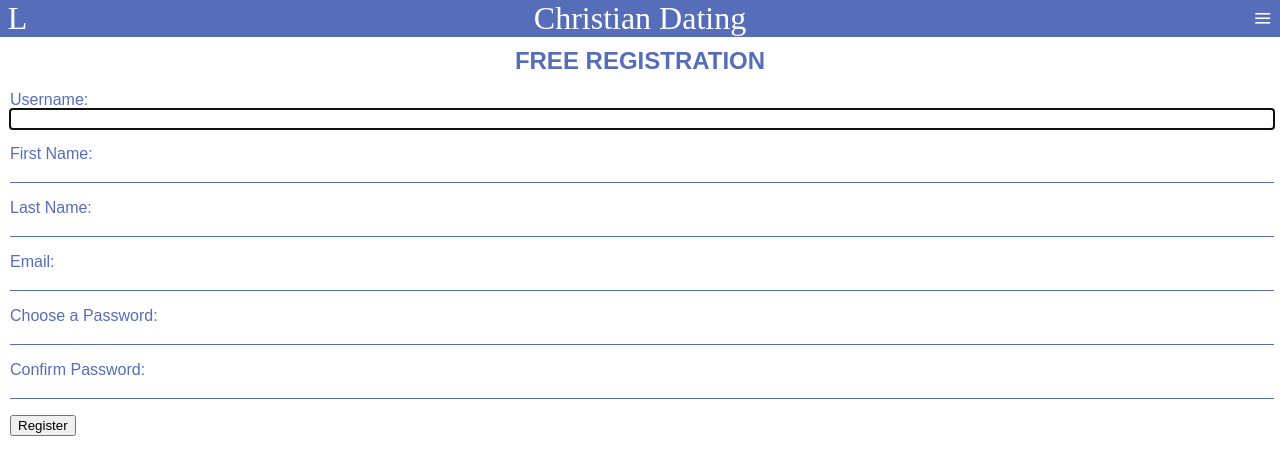
After one commit to andrewhstead/dating-site, a Django app: page /register/ in a window 1280 px wide. The commit adds this page. Shown: the top 475 px of the page. Run offline with Django 3.2, Linux system fonts and the light colour scheme; some web fonts are replaced.

Commit message:
Created user registration form.

```diff
--- a/datingsite/urls.py
+++ b/datingsite/urls.py
@@ -16,8 +16,10 @@ Including another URLconf
 from django.contrib import admin
 from django.urls import path
 from home import views as home_views
+from users import views as user_views
 
 urlpatterns = [
     path(r'', home_views.home_page, name='home'),
     path('admin/', admin.site.urls),
+    path('register/', user_views.register, name='register'),
 ]
--- a/static/css/default.css
+++ b/static/css/default.css
@@ -28,6 +28,44 @@ header {
     margin: auto 5px;
 }
 
+.page-header {
+    text-align: center;
+    font-size: 1.5em;
+    font-weight: bold;
+    color: #566dba;
+}
+
+.helptext, .errorlist {
+    font-size: 0.8em;
+    color: #566dba;
+}
+
+label {
+    color: #566dba;
+}
+
+input {
+    display: block;
+    padding: 2px;
+    border: none;
+    border-bottom: 1px solid #566dba;
+    width: 100%;
+}
+
+.default-button {
+    text-align: center;
+}
+
+#site-logo {
+    position: absolute;
+    left: 0;
+}
+
+#menu-button {
+    position: absolute;
+    right: 0;
+}
+
 /* Styles for the main menu */
 #main-menu {
     display: none;
--- a/templates/base.html
+++ b/templates/base.html
@@ -8,7 +8,8 @@
 
 	<title>
         {% block name %}
-	    {% endblock %}
+            {{ page_name }}
+        {% endblock %}
          | Christian Dating
     </title>
 
@@ -22,7 +23,7 @@
 
     <header>
 
-        <div class="header-icon">
+        <div id="site-logo" class="header-icon">
             L
         </div>
 
@@ -47,13 +48,13 @@
 	        <a class="menu-link" href="">Messages</a>
             <a class="menu-link" href="">Log Out</a>
         {% else %}
-            <a class="menu-link" href="">Register</a>
+            <a class="menu-link" href="{% url 'register' %}">Register</a>
             <a class="menu-link" href="">Log In</a>
         {% endif %}
     </nav>
 
     <div id="page">
-    	{% block page %}
+    	{% block content %}
 	    {% endblock %}
     </div>
 
--- /dev/null
+++ b/users/forms.py
@@ -0,0 +1,52 @@
+from django import forms
+from django.contrib.auth.forms import UserCreationForm
+from django.core.exceptions import ValidationError
+from .models import User
+
+
+# Form to register a new user.
+class RegistrationForm(UserCreationForm):
+    first_name = forms.CharField(
+        label='First Name'
+    )
+    last_name = forms.CharField(
+        label='Last Name'
+    )
+    password1 = forms.CharField(
+        label='Choose a Password',
+        widget=forms.PasswordInput
+    )
+    password2 = forms.CharField(
+        label='Confirm Password',
+        widget=forms.PasswordInput
+    )
+
+    class Meta:
+        model = User
+        help_texts = {
+            'username': None,
+            'email': None,
+        }
+        fields = ['username', 'first_name', 'last_name', 'email', 'password1', 'password2']
+
+    def __init__(self, *args, **kwargs):
+        super(RegistrationForm, self).__init__(*args, **kwargs)
+        kwargs.setdefault('label_suffix', '')
+        self.fields['email'].required = True
+        self.fields['first_name'].required = True
+        self.fields['last_name'].required = True
+
+    def clean_password2(self):
+        password1 = self.cleaned_data.get('password1')
+        password2 = self.cleaned_data.get('password2')
+
+        if password1 and password2 and password1 != password2:
+            password_error = "Your passwords do not match. Please try again."
+            raise ValidationError(password_error)
+
+        return password2
+
+    def save(self, commit=True):
+        instance = super(RegistrationForm, self).save()
+
+        return instance
--- a/users/models.py
+++ b/users/models.py
@@ -63,6 +63,7 @@ RELATIONSHIP = (
 # Additional fields are added to the AbstractUser model.
 class User(AbstractUser):
     objects = UserManager()
+    email = models.EmailField(unique=True)
     stripe_id = models.CharField(max_length=40, default='', blank=True, null=True)
     subscription_ends = models.DateTimeField(blank=True, null=True)
     subscription_renews = models.BooleanField(default=False)
--- /dev/null
+++ b/users/templates/register.html
@@ -0,0 +1,17 @@
+{% extends "base.html" %}
+
+{% block content %}
+
+    <div class="page-header">
+        FREE REGISTRATION
+    </div>
+
+    <!-- Form for setting a user's account details, user either to register a new user or change the details
+    of an existing user. -->
+    <form id="default-form" enctype="multipart/form-data" role="form" method="post">
+        {% csrf_token %}
+        {{ form.as_p }}
+        <button class="default-button" type="submit">{{ button_text }}</button>
+        </form>
+
+{% endblock %}
--- a/users/views.py
+++ b/users/views.py
@@ -1,3 +1,40 @@
 from django.shortcuts import render
+from django.contrib import auth, messages
+from django.shortcuts import render, redirect, get_object_or_404
+from django.template.context_processors import csrf
+from django.contrib.auth.decorators import login_required
+from django.urls import reverse
+from .forms import RegistrationForm
+from .models import User
 
 # Create your views here.
+
+
+# Register a new user.
+def register(request):
+    page_name = "Register an Account"
+
+    if request.method == 'POST':
+        form = RegistrationForm(request.POST, request.FILES, label_suffix='')
+        if form.is_valid():
+            form.save()
+            user = auth.authenticate(username=request.POST.get('username'),
+                                     password=request.POST.get('password1'))
+
+            if user:
+                messages.success(request, 'Your registration was successful!')
+                auth.login(request, user)
+                return redirect(request.GET.get('next') or reverse('home'))
+            else:
+                messages.error(request, 'Sorry, we were unable to register your account. Please try again.')
+
+    else:
+        form = RegistrationForm()
+
+    args = {
+        'form': form,
+        'button_text': 'Register',
+        'page_name': page_name,
+    }
+    args.update(csrf(request))
+    return render(request, 'register.html', args)
```
Also changed, not shown: home/templates/home.html (+4 -6 lines), db.sqlite3, users/migrations/0004_auto_20190811_1057.py (added).
